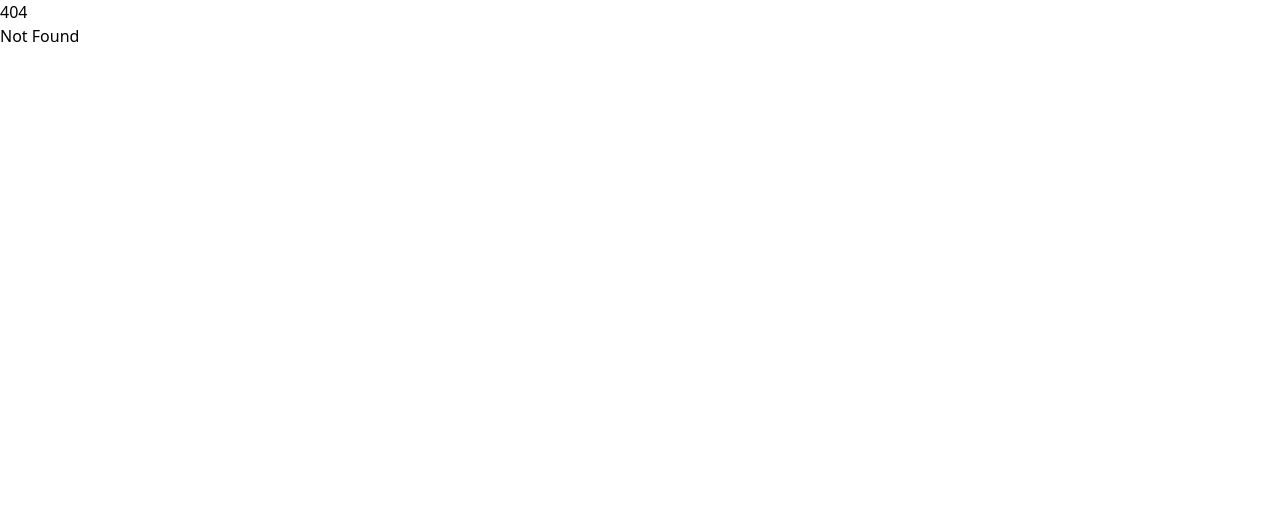
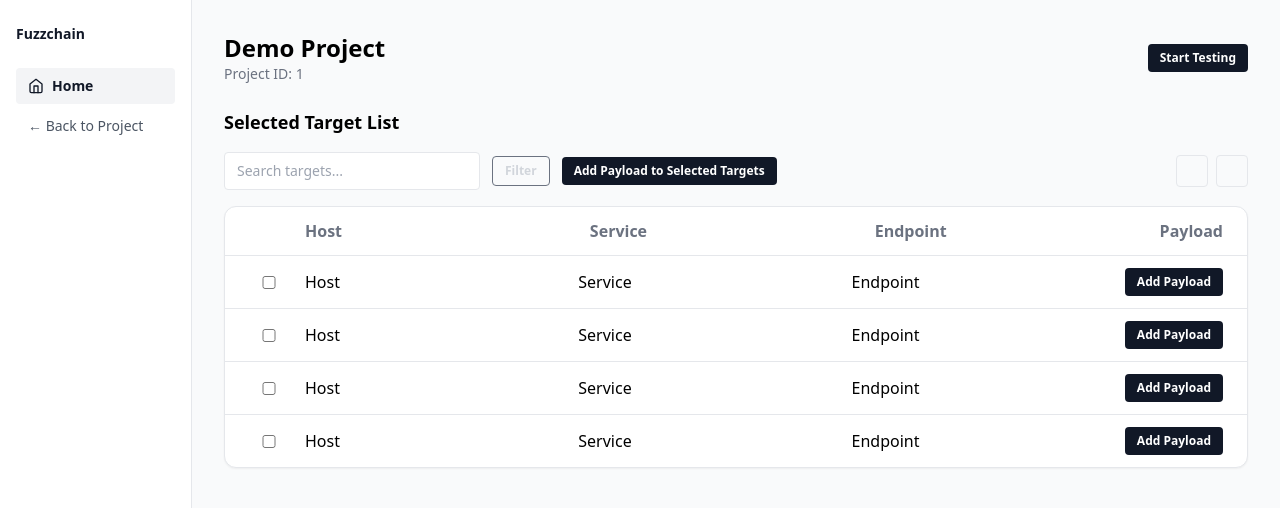
Before and after one commit to Mayrinamelie/fuzzchain-ui, a SvelteKit app: page /fuzzing/1 in a window 1280 px wide. Before the commit this address had no page. Shown: the top 508 px of the page. Built offline with nearby package versions, Linux system fonts and the light colour scheme.

Commit message:
project page passes id to testing page

```diff
--- /dev/null
+++ b/src/routes/fuzzing/[id]/+page.svelte
@@ -0,0 +1,85 @@
+<script>
+
+import { page } from '$app/stores';
+
+import Sidebar from '$lib/components/Sidebar.svelte';
+import Button from '$lib/components/Button.svelte';
+import Card from '$lib/components/Card.svelte';
+import CardRow from '$lib/components/CardRow.svelte';
+
+let currentProjectId = $derived($page.params.id);
+
+const project = { id: currentProjectId, name: "Demo Project" };
+
+</script>
+
+<div class="flex">
+  <Sidebar activePage="home" />
+
+  <div class="flex-1 p-8 bg-gray-50 min-h-screen">
+
+    <!--  Top Header -->
+    <div class="flex items-center justify-between mb-6">
+      <div>
+        <h1 class="text-2xl font-semibold">{project.name}</h1>
+        <p class="text-sm text-gray-500">Project ID: {project.id}</p>
+      </div>
+
+      <Button label="Start Testing" variant="primary" />
+    </div>
+
+    <!--  Section -->
+    <div class="space-y-4">
+
+      <h2 class="text-lg font-semibold">Selected Target List</h2>
+
+      <!--  Toolbar -->
+      <div class="flex items-center gap-3">
+        <input
+          type="text"
+          placeholder="Search targets..."
+          class="border rounded px-3 py-2 w-64 text-sm"
+        />
+
+        <Button label="Filter" variant="outline" />
+
+        <Button
+          label="Add Payload to Selected Targets"
+          variant="primary"
+        />
+
+        <div class="ml-auto flex gap-2">
+          <!-- fake icons -->
+          <div class="w-8 h-8 border rounded"></div>
+          <div class="w-8 h-8 border rounded"></div>
+        </div>
+      </div>
+
+      <!--  Table Card -->
+      <Card columns="40px 1fr 1fr 1fr auto">
+
+        <!-- Header Row -->
+        <CardRow class="font-semibold text-gray-500">
+          <span></span>
+          <span>Host</span>
+          <span>Service</span>
+          <span>Endpoint</span>
+          <span>Payload</span>
+        </CardRow>
+
+        <!-- Rows -->
+        {#each [1,2,3,4] as _}
+          <CardRow>
+            <input type="checkbox" />
+            <span>Host</span>
+            <span>Service</span>
+            <span>Endpoint</span>
+            <Button label="Add Payload" variant="primary" />
+          </CardRow>
+        {/each}
+
+      </Card>
+    </div>
+
+  </div>
+</div>
--- a/src/routes/project/[id]/+page.svelte
+++ b/src/routes/project/[id]/+page.svelte
@@ -144,7 +144,7 @@
         <Button label="Create Host" variant="primary" onclick={openCreateHost} />
         <Button label="Ingest Scans" variant="primary" onclick={openIngestScans} />
         <Button label="View Topology" variant="primary" onclick={() => {}} />
-        <Button label="Run Tests" variant="primary" onclick={() => goto('/fuzzing')} />
+        <Button label="Run Tests" variant="primary" onclick={() => goto(`/fuzzing/${project.id}`)} />
         <Button label="View Report" variant="primary" onclick={() => {}} />
       </div>
     </div>
```
Also changed, not shown: 1 other file (tests, documents, lock files or other folders).
